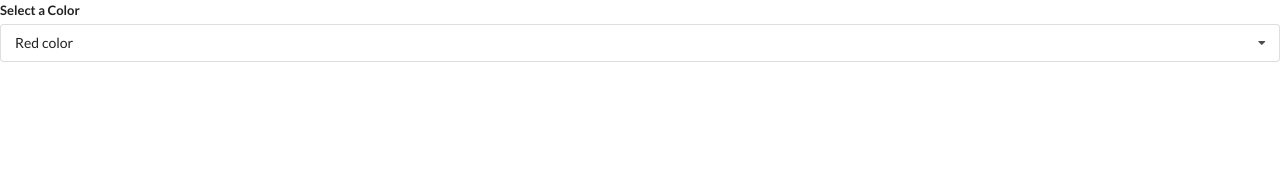
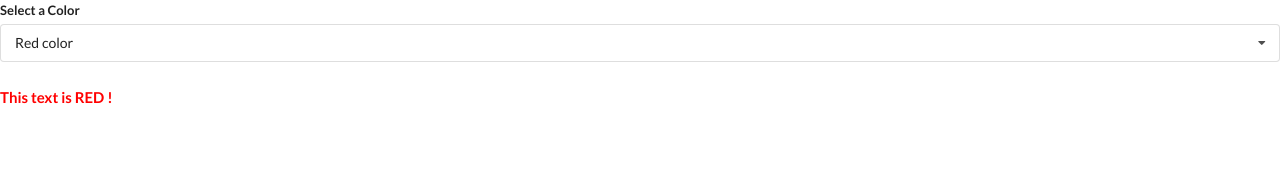
Before and after one commit to cefdev/Widgets, a React (Create React App) app: page / in a window 1280 px wide. Shown: the top 178 px of the page. Built offline with nearby package versions, Linux system fonts and the light colour scheme.

Commit message:
Add text and change color based on selected one

```diff
--- a/src/App.js
+++ b/src/App.js
@@ -27,7 +27,7 @@ const options = [
   },
   {
     label: "Green color",
-    value: "gree,",
+    value: "green",
   },
   {
     label: "Blue color",
--- a/src/components/Dropdown.js
+++ b/src/components/Dropdown.js
@@ -52,6 +52,9 @@ const Dropdown = ({ options, selected, onSelectedChange }) => {
           </div>
         </div>
       </div>
+      <h4 style={{ color: `${selected.value}` }}>
+        This text is {selected.value.toUpperCase()} !
+      </h4>
     </div>
   );
 };
```
